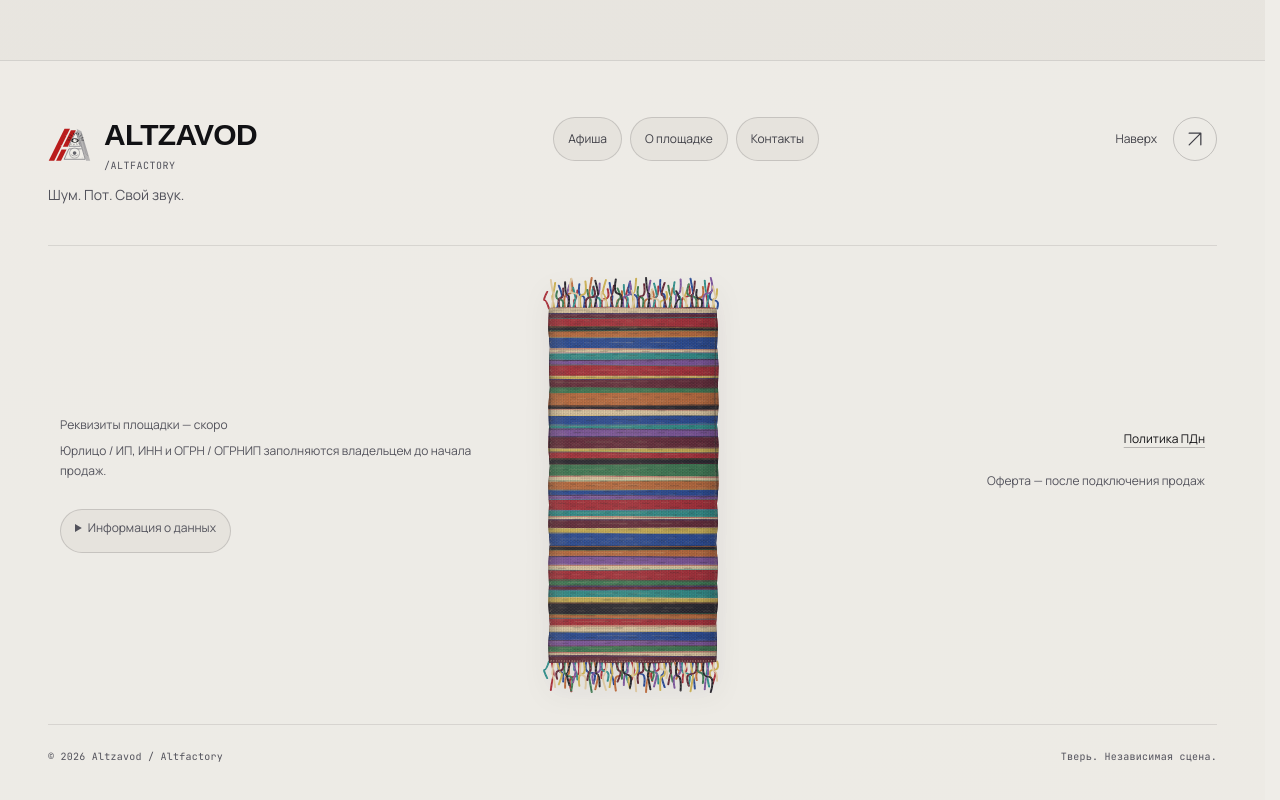
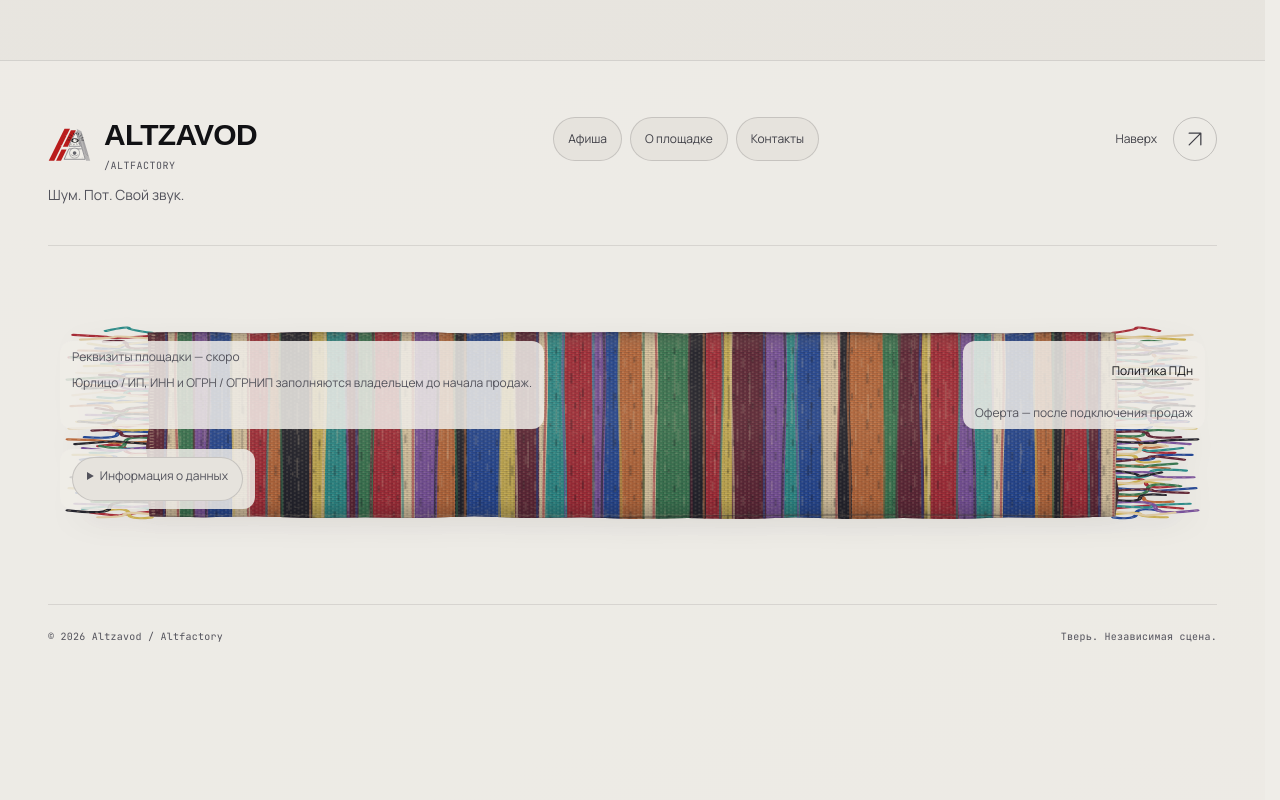
Before and after one commit to wisperff/ALTVLADOS, a Next.js app: page / in a window 1280 px wide. Shown: the part 3191-3991 px from the top of the page. Built offline with nearby package versions, Linux system fonts and the light colour scheme; a web font is replaced by a local one.

Commit message:
Stretch the footer rug horizontally (#20)

```diff
--- a/src/app/punk.css
+++ b/src/app/punk.css
@@ -153,20 +153,19 @@ body::after {
   align-content: center;
   gap: 16px;
   min-width: 0;
-  min-height: 360px;
+  min-height: 280px;
   margin-top: 40px;
-  padding: 40px 12px;
+  padding: 32px 12px;
   overflow: hidden;
   border-block: 1px solid var(--border-subtle);
 }
 .footer-rug-art {
   position: absolute;
   z-index: 0;
-  inset: 12px auto 12px 50%;
-  width: 190px;
-  max-width: calc(100% - 24px);
+  inset: 50% 12px auto;
+  height: clamp(128px, 42vw, 176px);
   opacity: .32;
-  transform: translateX(-50%);
+  transform: translateY(-50%);
   pointer-events: none;
   user-select: none;
 }
@@ -191,31 +190,24 @@ body::after {
 
 @media (min-width: 768px) {
   .footer-rug-zone {
-    --footer-rug-panel: transparent;
-    --footer-rug-highlight: var(--telegram-surface);
-    grid-template-columns: minmax(0, 1fr) 160px minmax(0, 1fr);
-    column-gap: 24px;
+    grid-template-columns: repeat(2, minmax(0, 1fr));
+    column-gap: 32px;
     row-gap: 20px;
-    min-height: 420px;
+    min-height: 320px;
     padding-block: 32px;
   }
   .footer-rug-art {
-    inset: 50% auto auto 50%;
-    width: 160px;
-    height: 360px;
+    height: clamp(180px, 18vw, 240px);
     opacity: 1;
-    transform: translate(-50%, -50%);
   }
-  .footer-rug-panel { padding: 0; }
+  .footer-rug-panel { width: fit-content; max-width: 100%; }
   .footer-rug-legal { grid-column: 1; grid-row: 1; }
-  .footer-rug-links { grid-column: 3; grid-row: 1; align-items: flex-end; text-align: right; }
+  .footer-rug-links { grid-column: 2; grid-row: 1; justify-self: end; align-items: flex-end; text-align: right; }
   .footer-rug-privacy { grid-column: 1; grid-row: 2; }
 }
 @media (min-width: 1024px) {
   .footer-rug-zone {
-    grid-template-columns: minmax(0, 1fr) 210px minmax(0, 1fr);
     column-gap: 40px;
-    min-height: 480px;
+    min-height: 360px;
   }
-  .footer-rug-art { width: 210px; height: 420px; }
 }
--- a/src/components/Footer.tsx
+++ b/src/components/Footer.tsx
@@ -35,7 +35,7 @@ export function Footer() {
 
         <div className="footer-rug-zone">
           <div className="footer-rug-art pointer-events-none select-none" aria-hidden="true">
-            <RagRugRunner className="footer-rug-runner" />
+            <RagRugRunner className="footer-rug-runner" orientation="horizontal" />
           </div>
           <div className="footer-rug-legal footer-rug-panel">
             <p className="text-xs text-secondary">{footer.legalName}</p>
--- a/src/components/RagRugRunner.tsx
+++ b/src/components/RagRugRunner.tsx
@@ -1,6 +1,6 @@
 import { useId } from "react";
 
-type RagRugRunnerProps = { className?: string };
+type RagRugRunnerProps = { className?: string; orientation?: "vertical" | "horizontal" };
 
 // Muted scraps of cloth rather than the medallions of the ticket-window rug.
 const yarn = [
@@ -60,13 +60,15 @@ function weavePaths() {
 const woven = weavePaths();
 
 /** A small, handwoven rag runner; all variation is fixed for stable SSR. */
-export function RagRugRunner({ className = "" }: RagRugRunnerProps) {
+export function RagRugRunner({ className = "", orientation = "vertical" }: RagRugRunnerProps) {
   const id = `rag-rug-${useId()}`;
+  const horizontal = orientation === "horizontal";
+  const rotation = horizontal ? "translate(600 0) rotate(90)" : undefined;
 
   return (
     <svg
       className={`pointer-events-none select-none ${className}`}
-      viewBox="0 0 240 600"
+      viewBox={horizontal ? "0 0 600 240" : "0 0 240 600"}
       preserveAspectRatio="none"
       fill="none"
       xmlns="http://www.w3.org/2000/svg"
@@ -102,7 +104,7 @@ export function RagRugRunner({ className = "" }: RagRugRunnerProps) {
         </linearGradient>
       </defs>
 
-      <g strokeWidth="2.25" strokeLinecap="round">
+      <g transform={rotation} strokeWidth="2.25" strokeLinecap="round">
         {yarn.map((color, index) => (
           <use key={color} href={`#${id}-yarn-${index}`} stroke={color} />
         ))}
@@ -111,7 +113,7 @@ export function RagRugRunner({ className = "" }: RagRugRunnerProps) {
         </g>
       </g>
 
-      <g clipPath={`url(#${id}-cloth)`}>
+      <g transform={rotation} clipPath={`url(#${id}-cloth)`}>
         <path d="M18 42h204v516H18Z" fill="#432d35" />
         {woven.groups.map(({ cloth }, index) => <path key={yarn[index]} d={cloth} fill={yarn[index]} />)}
         <g strokeOpacity=".6" strokeWidth="1.2">
```
